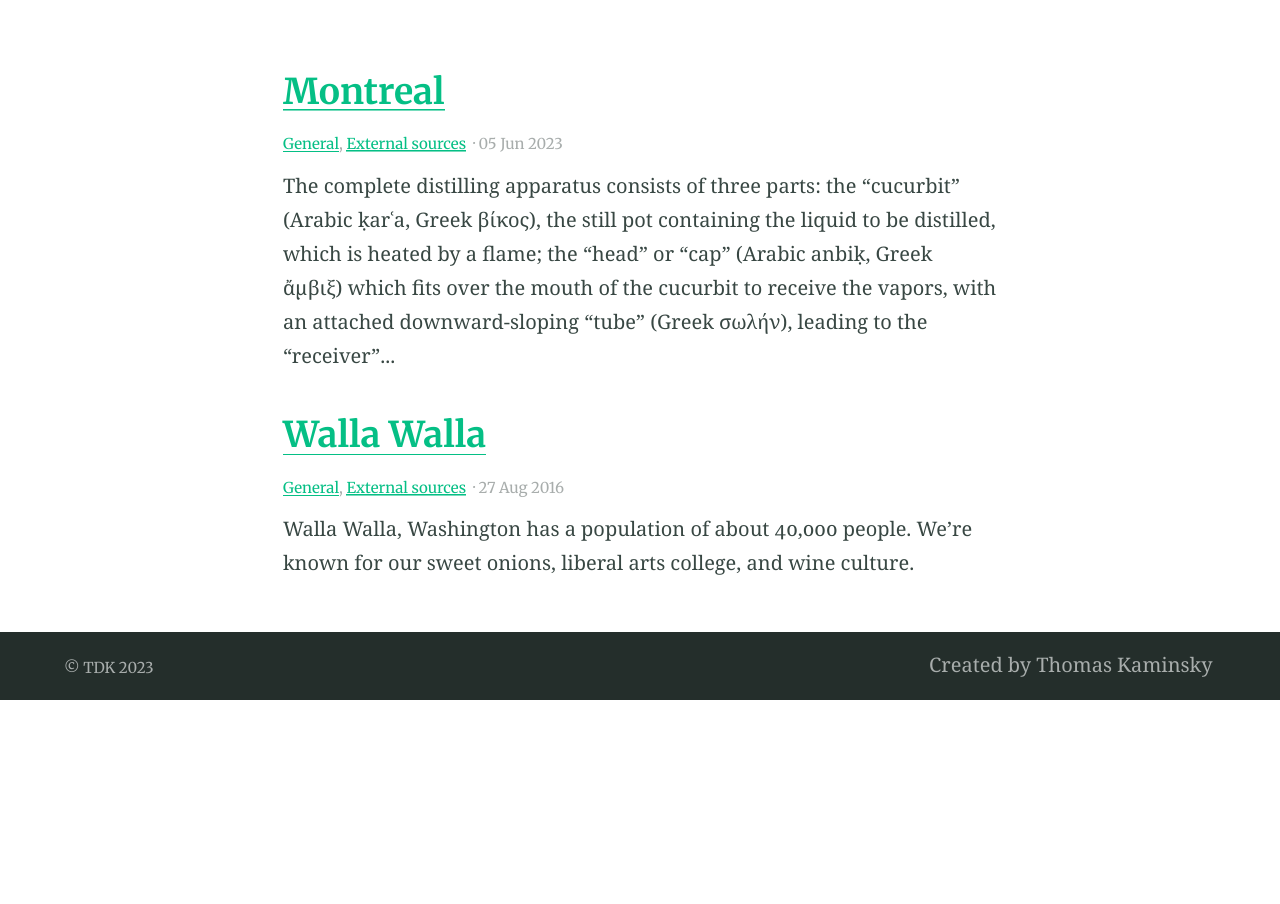
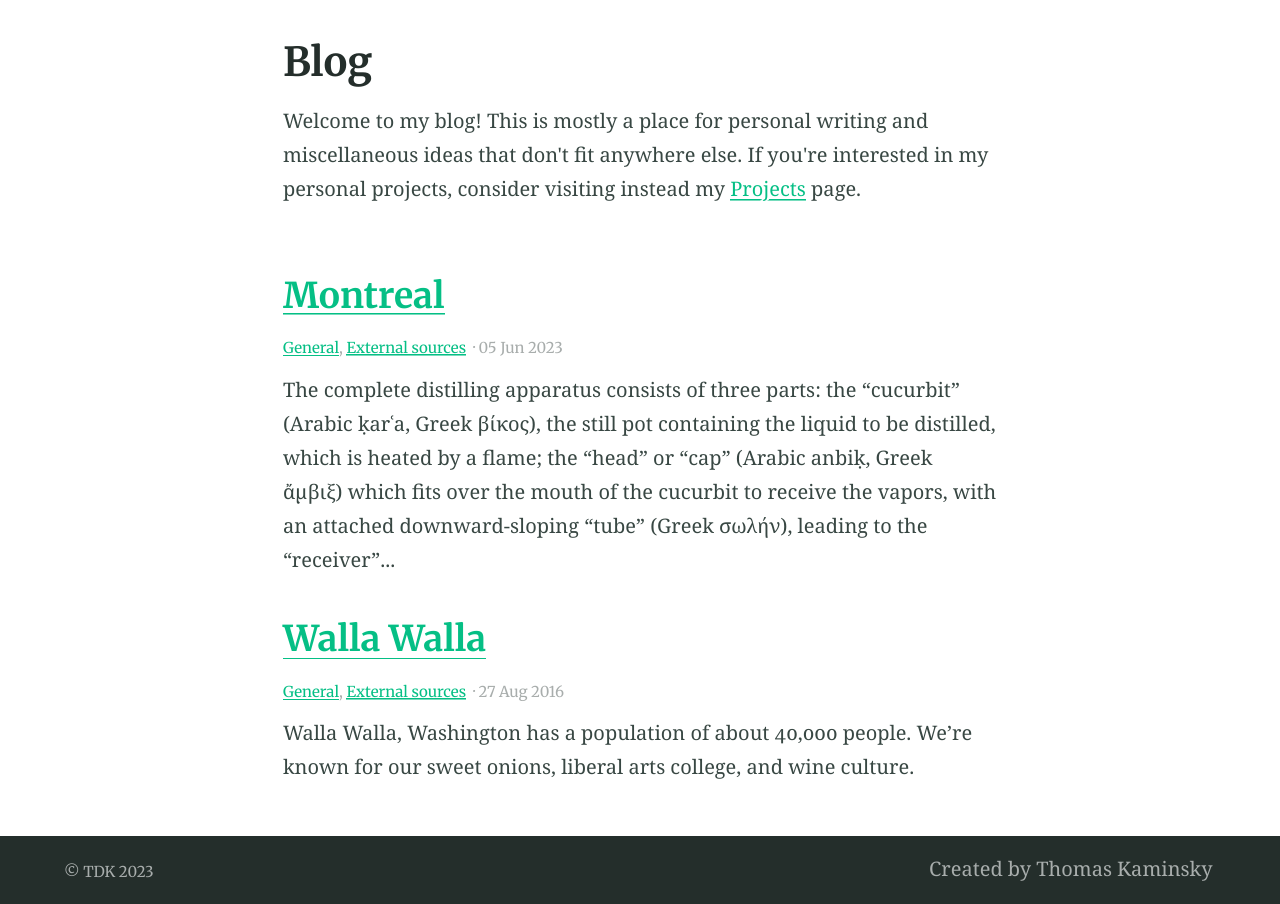
Before and after one commit to tkaminsky/tkaminsky.github.io, a Jekyll site: the page built from blog/index.html, in a window 1280 px wide. Shown: the part 424-1328 px from the top of the page. Built offline with Jekyll 4.4.1, drawn with Linux system fonts in a browser that asks for light colours; before the commit the page ends 1124 px from its top, so only the background shows below that.

Commit message:
Update blog.html

```diff
--- a/_layouts/blog.html
+++ b/_layouts/blog.html
@@ -17,6 +17,8 @@ layout: default
         {{ collectiondata.description | markdownify }}
 
       {% else %}
+        <h1>Blog</h1>
+        <p>Welcome to my blog! This is mostly a place for personal writing and miscellaneous ideas that don't fit anywhere else. If you're interested in my personal projects, consider visiting instead my <a href="https://tkaminsky.github.io/projects">Projects</a> page.</p>
         <h1>{{ page.title }}</h1>
         {{ content }}
 
```
